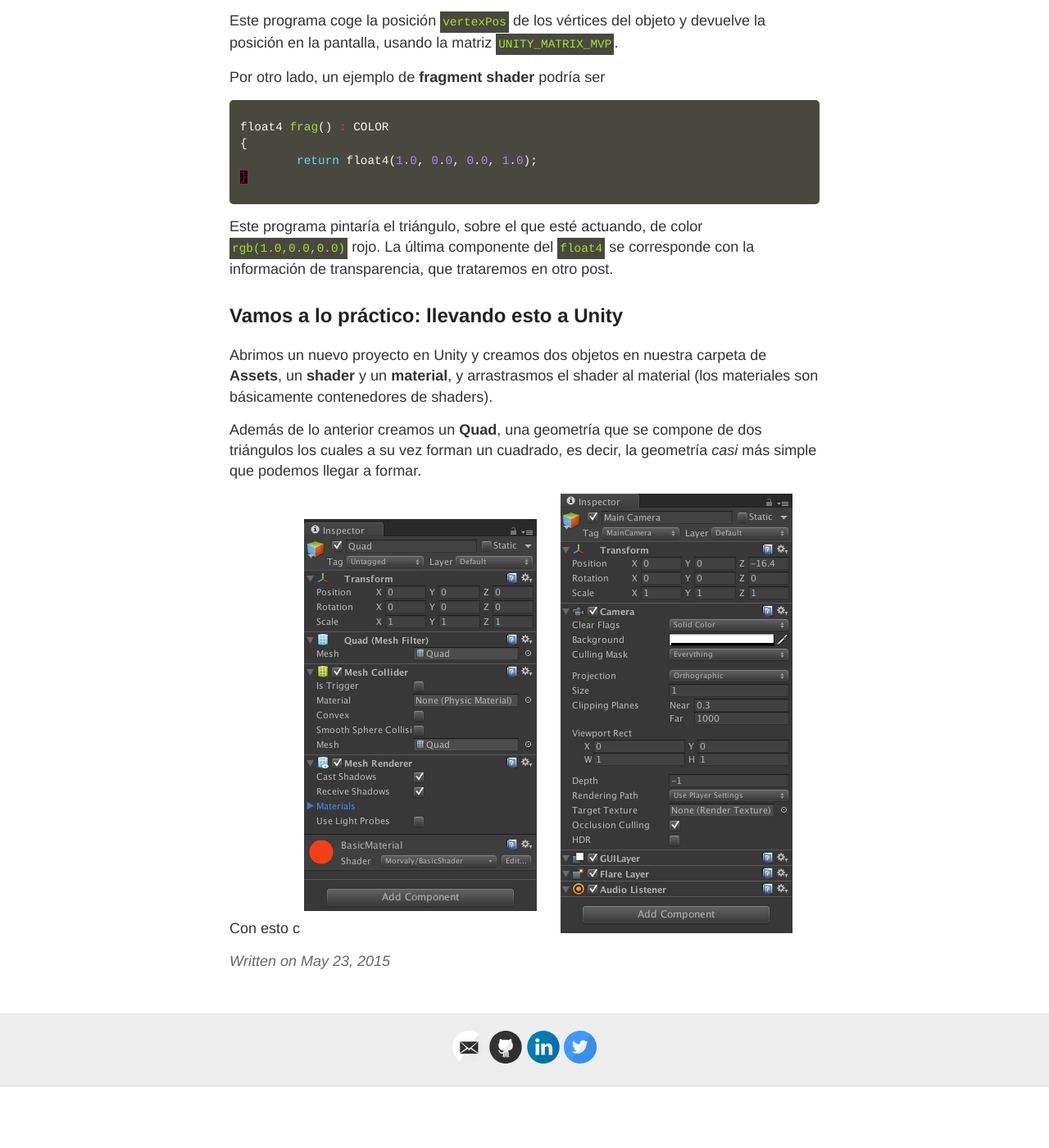
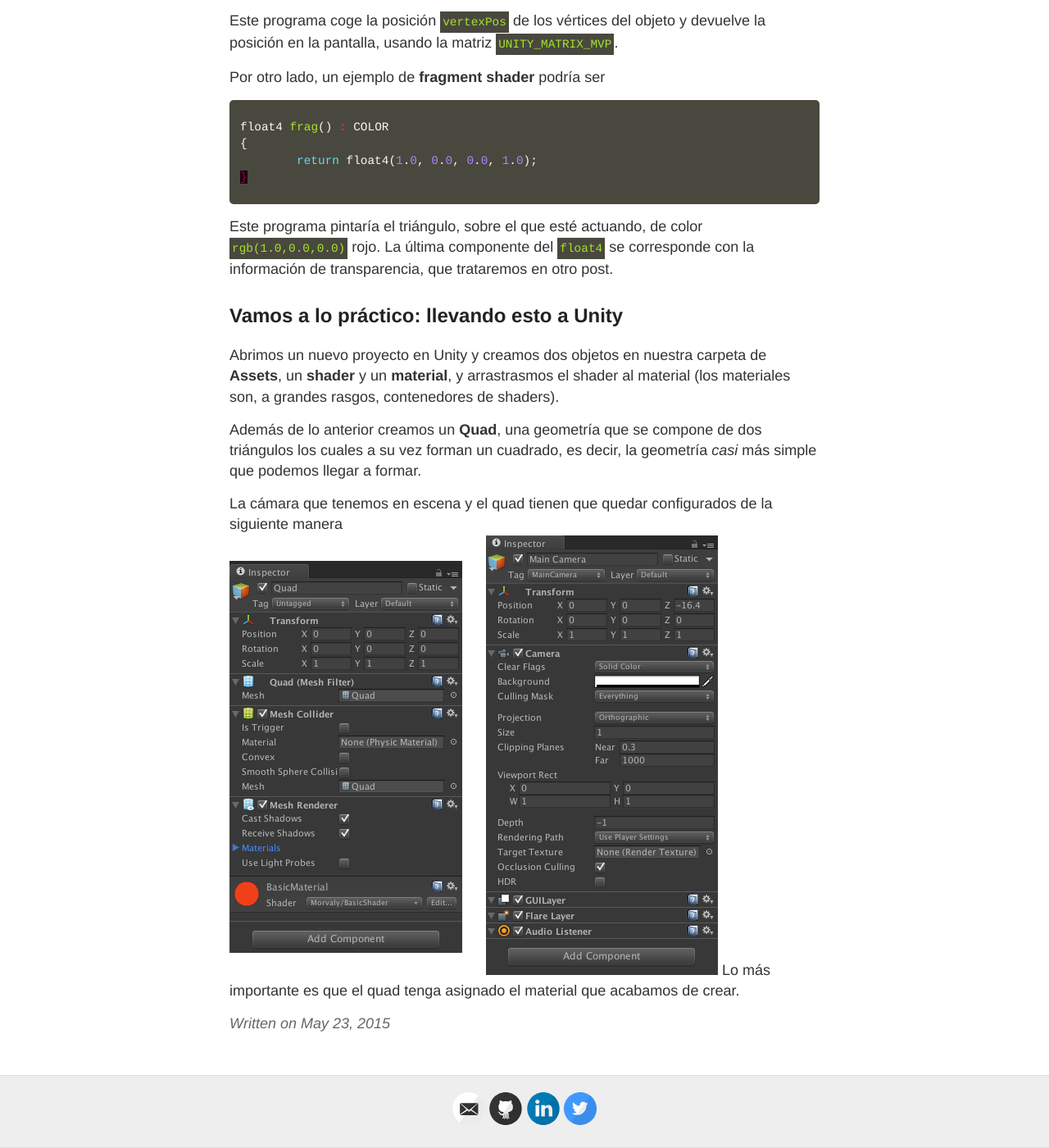
Before and after one commit to josemorval/UnityArchive, a Jekyll site: the page built from _posts/2015-05-23-pintandocuadro.md, in a window 1280 px wide and 1400 px high, scrolled down 708 px. Shown: the whole window at 82% size. Built offline with Jekyll 4.4.1, drawn with Linux system fonts in a browser that asks for light colours; Markdown is read by kramdown in place of the engine named in the settings; before the commit the page ends 2033 px from its top, so only the background shows below that.

Commit message:
Updated 2015-05-23-pintandocuadro.md

```diff
--- a/_posts/2015-05-23-pintandocuadro.md
+++ b/_posts/2015-05-23-pintandocuadro.md
@@ -38,9 +38,10 @@
 
 ##Vamos a lo práctico: llevando esto a Unity
 
-Abrimos un nuevo proyecto en Unity y creamos dos objetos en nuestra carpeta de **Assets**, un **shader** y un **material**, y arrastrasmos el shader al material (los materiales son básicamente contenedores de shaders).
+Abrimos un nuevo proyecto en Unity y creamos dos objetos en nuestra carpeta de **Assets**, un **shader** y un **material**, y arrastrasmos el shader al material (los materiales son, a grandes rasgos, contenedores de shaders).
 
 Además de lo anterior creamos un **Quad**, una geometría que se compone de dos triángulos los cuales a su vez forman un cuadrado, es decir, la geometría _casi_ más simple que podemos llegar a formar.
 
-Con esto c
+La cámara que tenemos en escena y el quad tienen que quedar configurados de la siguiente manera
 ![_config.yml]({{ site.baseurl }}/images/basic01.png)
+Lo más importante es que el quad tenga asignado el material que acabamos de crear.
```
